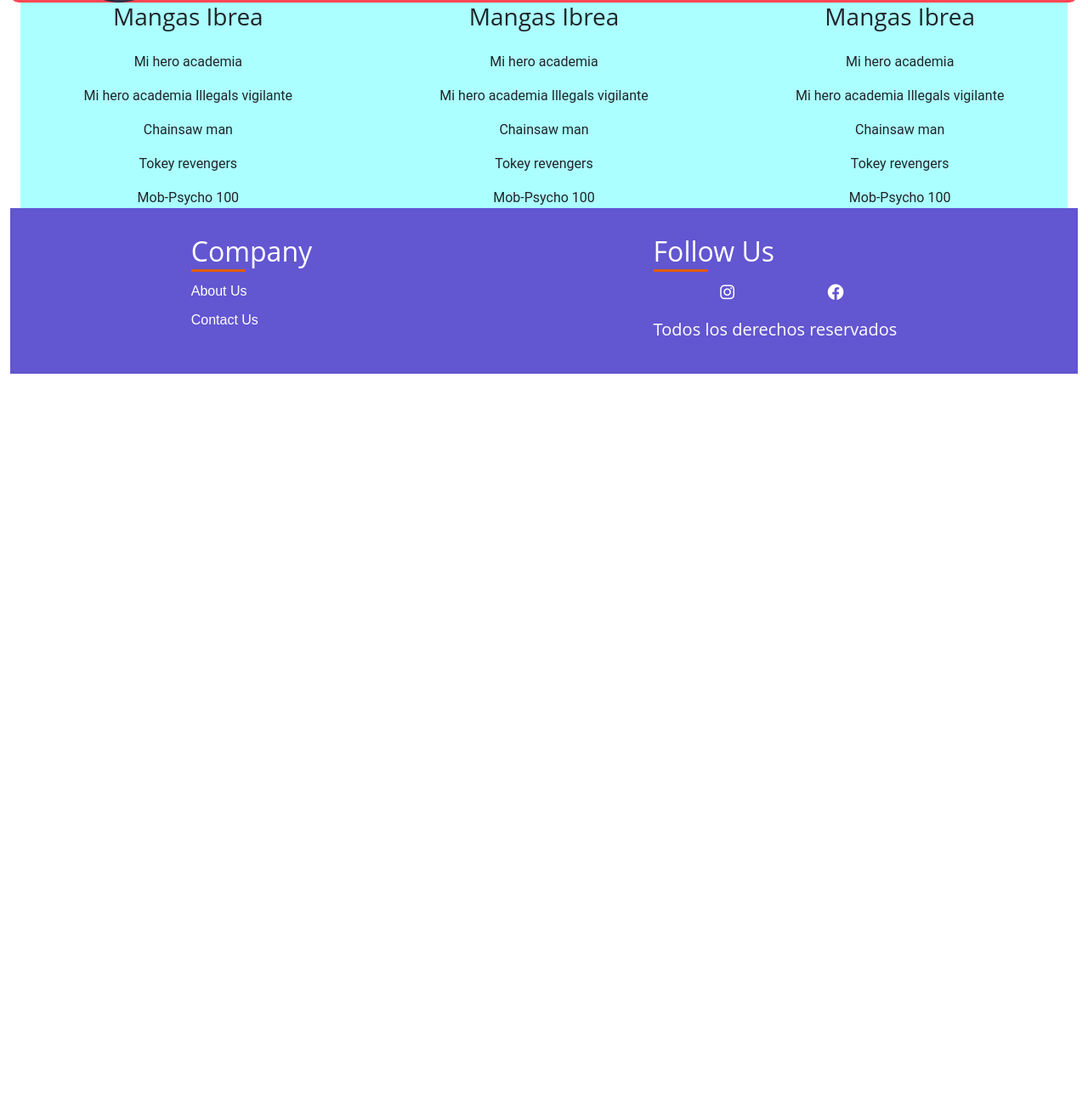
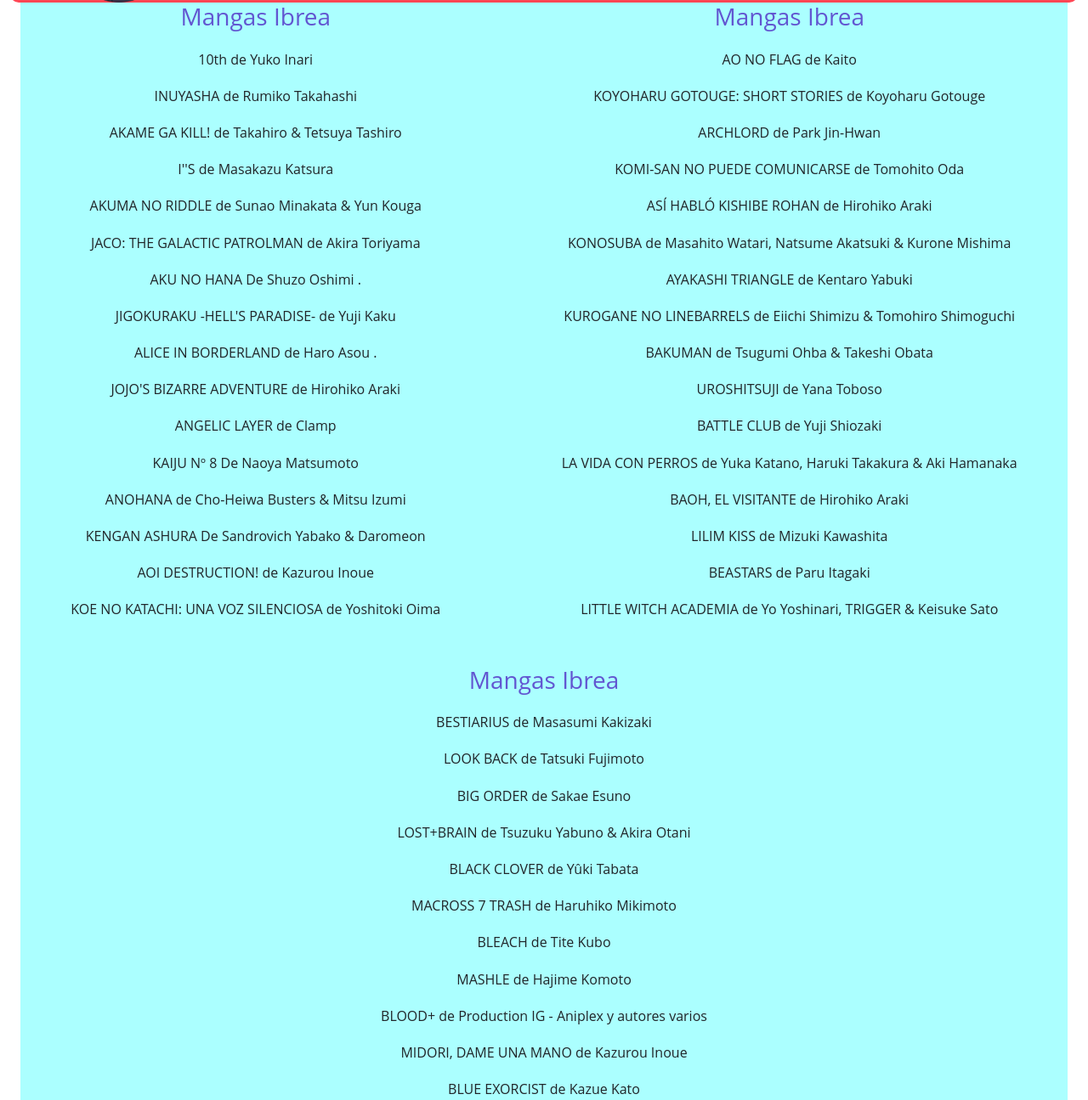
Before and after one commit to BaltiBra/JettLagTwo, a plain HTML site: page pages/mangas.html in a window 1280 px wide. Shown: the part 107-1402 px from the top of the page at 85% size. Drawn offline with nearby package versions, Linux system fonts and the light colour scheme; files whose address does not match are found by name.

Commit message:
mangas completo

```diff
--- a/css/styles.css
+++ b/css/styles.css
@@ -468,6 +468,15 @@
   flex-flow: column;
   align-items: center;
   gap: 1rem;
+}
+
+.h3-mangas{
+  font-size: large;
+  color: #6256d1;
+}
+
+.h4-mangas{
+  font-size: medium !important;
 }
 
 
--- a/pages/mangas.html
+++ b/pages/mangas.html
@@ -86,40 +86,121 @@
             <div class="div_main_mangas container-xxl d-flex">
                 <section class="d-flex section-mangas">
 
-                    <div class="conteiner-sm div-ibrea">
+                    <article class="conteiner-sm div-ibrea">
                         <div class="h3-mangas"><h3 >Mangas Ibrea</h3></div>
-                        <div>Mi hero academia</div>
-                        <div>Mi hero academia <span>Illegals vigilante</span></div>
-                        <div>Chainsaw man</div>
-                        <div>Tokey revengers</div>
-                        <div>Mob-Psycho 100</div>
-                    </div>
+                        <h4 class="h4-mangas">10th
+                          de Yuko Inari</h4>
+                        <h4 class="h4-mangas">INUYASHA
+                          de Rumiko Takahashi</h4>
+                        <h4 class="h4-mangas">AKAME GA KILL!
+                          de Takahiro & Tetsuya Tashiro</h4>
+                        <h4 class="h4-mangas">I''S
+                          de Masakazu Katsura</h4>
+                        <h4 class="h4-mangas">AKUMA NO RIDDLE
+                          de Sunao Minakata & Yun Kouga</h4>
+                        <h4 class="h4-mangas">JACO: THE GALACTIC PATROLMAN
+                          de Akira Toriyama</h4>
+                        <h4 class="h4-mangas">AKU NO HANA
+                          De Shuzo Oshimi	.</h4>
+                        <h4 class="h4-mangas">JIGOKURAKU -HELL'S PARADISE-
+                          de Yuji Kaku</h4>
+                        <h4 class="h4-mangas">ALICE IN BORDERLAND
+                          de Haro Asou	.</h4>
+                        <h4 class="h4-mangas">JOJO'S BIZARRE ADVENTURE
+                          de Hirohiko Araki</h4>
+                        <h4 class="h4-mangas">ANGELIC LAYER
+                          de Clamp</h4>
+                        <h4 class="h4-mangas">KAIJU Nº 8
+                          De Naoya Matsumoto</h4>
+                        <h4 class="h4-mangas">ANOHANA
+                          de Cho-Heiwa Busters & Mitsu Izumi</h4>
+                        <h4 class="h4-mangas">KENGAN ASHURA
+                          De Sandrovich Yabako & Daromeon</h4>
+                        <h4 class="h4-mangas">AOI DESTRUCTION!
+                          de Kazurou Inoue</h4>
+                        <h4 class="h4-mangas">KOE NO KATACHI: UNA VOZ SILENCIOSA
+                          de Yoshitoki Oima</h4>
+                    </article>
 
                 </section>
 
                 <section class="d-flex">
 
-                  <div class="conteiner-sm div-ibrea">
+                  <article class="conteiner-sm div-ibrea">
                       <div class="h3-mangas"><h3 >Mangas Ibrea</h3></div>
-                      <div>Mi hero academia</div>
-                      <div>Mi hero academia <span>Illegals vigilante</span></div>
-                      <div>Chainsaw man</div>
-                      <div>Tokey revengers</div>
-                      <div>Mob-Psycho 100</div>
-                  </div>
+                      <h4 class="h4-mangas"> AO NO FLAG
+                        de Kaito</h4>
+                      <h4 class="h4-mangas"> KOYOHARU GOTOUGE: SHORT STORIES
+                        de Koyoharu Gotouge</h4>
+                      <h4 class="h4-mangas"> ARCHLORD
+                        de Park Jin-Hwan</h4>
+                      <h4 class="h4-mangas"> KOMI-SAN NO PUEDE COMUNICARSE
+                        de Tomohito Oda</h4>
+                      <h4 class="h4-mangas"> ASÍ HABLÓ KISHIBE ROHAN
+                        de Hirohiko Araki</h4>
+                      <h4 class="h4-mangas">KONOSUBA
+                        de Masahito Watari, Natsume Akatsuki & Kurone Mishima </h4>
+                      <h4 class="h4-mangas">AYAKASHI TRIANGLE
+                        de Kentaro Yabuki </h4>
+                      <h4 class="h4-mangas"> KUROGANE NO LINEBARRELS
+                        de Eiichi Shimizu & Tomohiro Shimoguchi</h4>
+                      <h4 class="h4-mangas"> BAKUMAN
+                        de Tsugumi Ohba & Takeshi Obata	</h4>
+                      <h4 class="h4-mangas">UROSHITSUJI
+                        de Yana Toboso </h4>
+                      <h4 class="h4-mangas">BATTLE CLUB
+                        de Yuji Shiozaki  </h4>
+                      <h4 class="h4-mangas">LA VIDA CON PERROS
+                        de Yuka Katano, Haruki Takakura & Aki Hamanaka </h4>
+                      <h4 class="h4-mangas">BAOH, EL VISITANTE
+                        de Hirohiko Araki </h4>
+                      <h4 class="h4-mangas">LILIM KISS
+                        de Mizuki Kawashita </h4>
+                      <h4 class="h4-mangas">BEASTARS
+                        de Paru Itagaki </h4>
+                      <h4 class="h4-mangas">LITTLE WITCH ACADEMIA
+                        de Yo Yoshinari, TRIGGER & Keisuke Sato </h4>
+                  </article>
 
               </section>
 
               <section class="d-flex">
 
-                <div class="conteiner-sm div-ibrea">
+                <article class="conteiner-sm div-ibrea">
                     <div class="h3-mangas"><h3 >Mangas Ibrea</h3></div>
-                    <div>Mi hero academia</div>
-                    <div>Mi hero academia <span>Illegals vigilante</span></div>
-                    <div>Chainsaw man</div>
-                    <div>Tokey revengers</div>
-                    <div>Mob-Psycho 100</div>
-                </div>
+                    <h4 class="h4-mangas">BESTIARIUS
+                      de Masasumi Kakizaki</h4>
+                    <h4 class="h4-mangas">LOOK BACK
+                      de Tatsuki Fujimoto</h4>
+                    <h4 class="h4-mangas">BIG ORDER
+                      de Sakae Esuno	</h4>
+                    <h4 class="h4-mangas">LOST+BRAIN
+                      de Tsuzuku Yabuno & Akira Otani</h4>
+                    <h4 class="h4-mangas">BLACK CLOVER
+                      de Yûki Tabata</h4>
+                    <h4 class="h4-mangas">MACROSS 7 TRASH
+                      de Haruhiko Mikimoto</h4>
+                    <h4 class="h4-mangas">BLEACH
+                      de Tite Kubo</h4>
+                    <h4 class="h4-mangas">MASHLE
+                      de Hajime Komoto</h4>
+                    <h4 class="h4-mangas">BLOOD+
+                      de Production IG - Aniplex y autores varios</h4>
+                    <h4 class="h4-mangas">MIDORI, DAME UNA MANO
+                      de Kazurou Inoue</h4>
+                    <h4 class="h4-mangas">BLUE EXORCIST
+                      de Kazue Kato</h4>
+                    <h4 class="h4-mangas">IRAI NIKKI
+                      de Sakae Esuno</h4>
+                    <h4 class="h4-mangas">BLUE LOCK
+                      de Muneyuki Kaneshiro</h4>
+                    <h4 class="h4-mangas">MOB PSYCHO 100
+                      de One</h4>
+                    <h4 class="h4-mangas">BURN THE WITCH
+                      de Tite Kubo	</h4>
+                    <h4 class="h4-mangas">MX0
+                      de Yasuhiro Kano</h4>
+                </article>
 
               </section>
 
```
